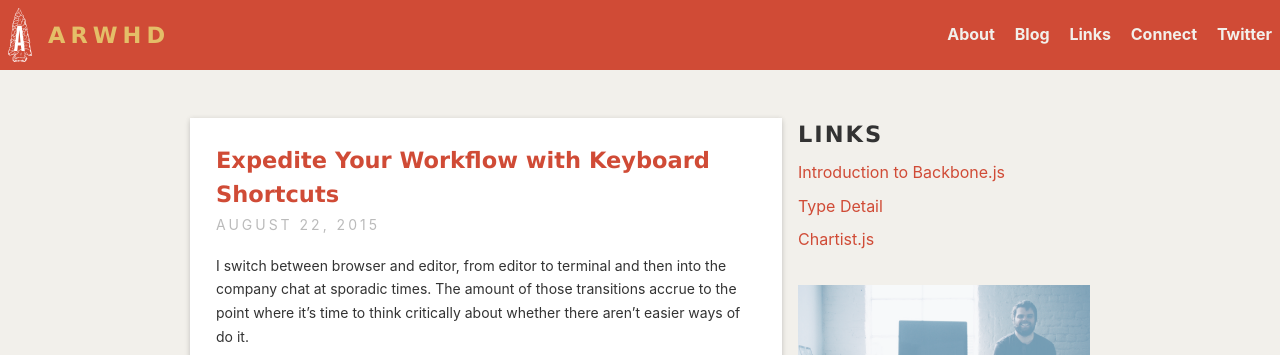
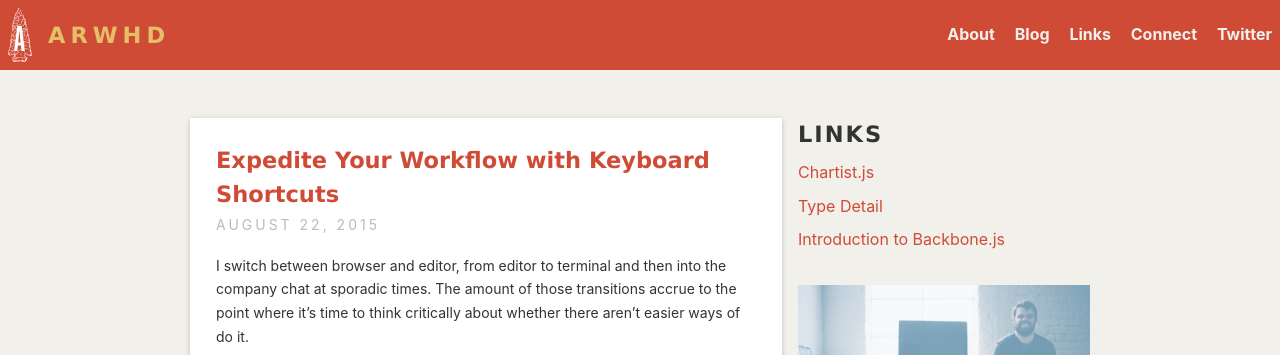
Before and after one commit to charlespeters/ARWHD, a Jekyll site: the page built from index.html, in a window 1280 px wide. Shown: the top 355 px of the page. Built offline with Jekyll 4.4.1, drawn with Linux system fonts in a browser that asks for light colours; some web fonts are replaced; the list of posts is cut into pages by our own code.

Commit message:
reversing the sort

```diff
--- a/_includes/widget-links.html
+++ b/_includes/widget-links.html
@@ -1,6 +1,7 @@
 <h4 class="h6 u-caps u-lt-2 u-mb2">Links</h4>
 <ul class="list--reset">
-  {% for link in site.links %}
+  {% assign sorted = (site.links | sort: 'date') | reverse %}
+  {% for link in sorted %}
     <li class="u-system u-mb2">
       <a href="{{ link.url | prepend: site.baseurl }}">{{ link.title }}</a>
     </li>
--- a/_layouts/archives-links.html
+++ b/_layouts/archives-links.html
@@ -13,7 +13,8 @@ layout: default
 
   <div class="u-py3">
     <ul class="list--reset">
-      {% for link in site.links | sort:"date" %}
+      {% assign sorted = (site.links | sort: 'date') | reverse %}
+      {% for link in sorted %}
         <li class="u-system u-mb3">
           <a href="{{ link.url | prepend: site.baseurl }}" class="u-w700 h6 u-bl">{{ link.title }}</a>
           <span class="small u-bl u-w400 u-lt-3 u-caps meta">{{ link.date | date: "%B %-d, %Y" }}</span>
```
